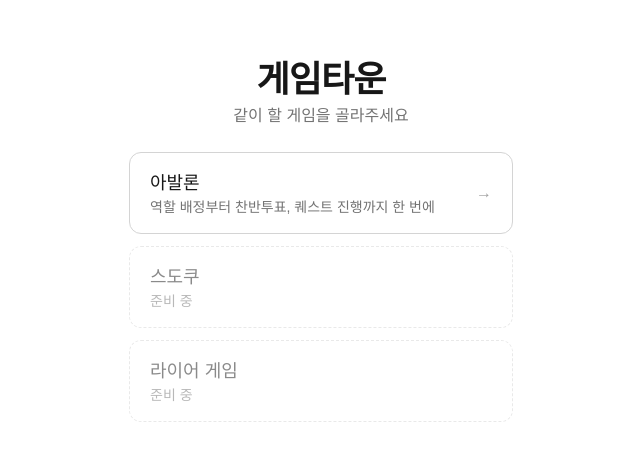
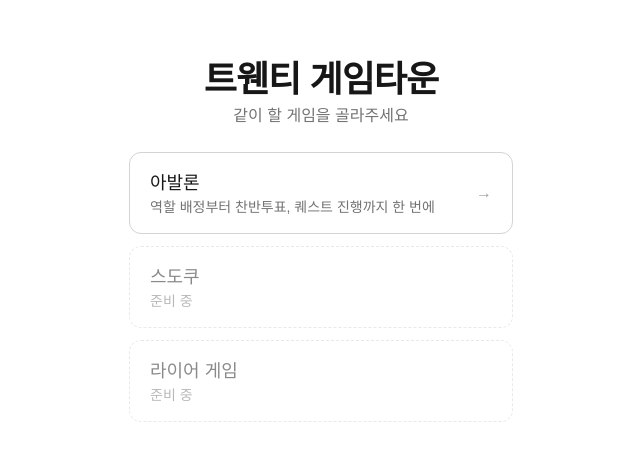
Before and after one commit to kimgoeun/avalon, a Next.js app: page / in a window 1280 px wide. Shown: the part 159-620 px from the top of the page, without its empty margins (319-959 px from the left). Built offline with nearby package versions, Linux system fonts and the light colour scheme.

Commit message:
Rename site to 트웬티 게임타운 in metadata and hub heading

```diff
--- a/src/app/layout.tsx
+++ b/src/app/layout.tsx
@@ -14,11 +14,11 @@
 
 export const metadata: Metadata = {
   metadataBase: new URL("https://avalon-app-gray.vercel.app"),
-  title: "아발론 도우미",
-  description: "아발론 보드게임 진행을 도와주는 앱",
+  title: "트웬티 게임타운",
+  description: "친구들과 함께 즐기는 미니게임 모음 - 아발론 외 추가 예정",
   openGraph: {
-    title: "아발론 도우미",
-    description: "아발론 보드게임 진행을 도와주는 앱",
+    title: "트웬티 게임타운",
+    description: "친구들과 함께 즐기는 미니게임 모음 - 아발론 외 추가 예정",
     images: [{ url: "/og_image.png", width: 1536, height: 1024 }],
   },
 };
--- a/src/app/page.tsx
+++ b/src/app/page.tsx
@@ -33,7 +33,7 @@
     <main className="flex flex-1 items-center justify-center p-6">
       <div className="w-full max-w-sm space-y-6">
         <div className="text-center space-y-1">
-          <h1 className="text-4xl font-bold tracking-tight">게임타운</h1>
+          <h1 className="text-4xl font-bold tracking-tight">트웬티 게임타운</h1>
           <p className="text-base text-neutral-500">같이 할 게임을 골라주세요</p>
         </div>
 
```
